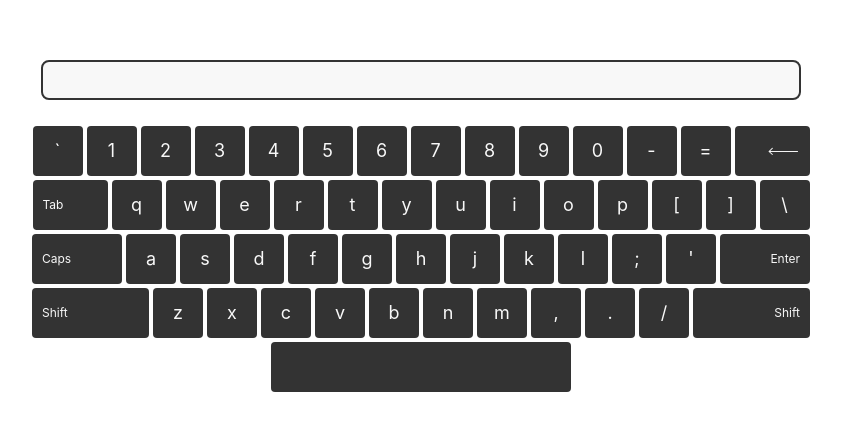
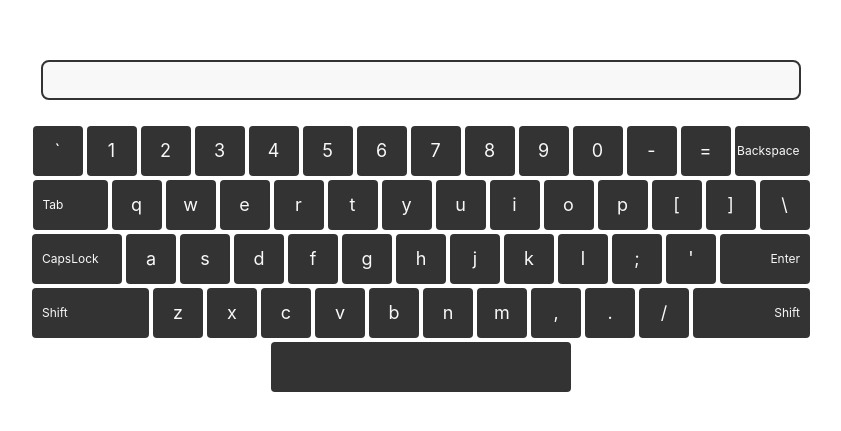
Before and after one commit to Arnav350/virtual-keyboard, a React (Create React App) app: page / in a window 1280 px wide. Shown: the part 187-618 px from the top of the page, without its empty margins (219-1060 px from the left). Built offline with nearby package versions, Linux system fonts and the light colour scheme.

Commit message:
worked on clicking buttons, not working

```diff
--- a/src/App.css
+++ b/src/App.css
@@ -20,7 +20,7 @@
   width: 100%;
   background-color: #f8f8f8;
   font-size: 20px;
-  border: 2px solid #333333;
+  border: 2px solid #333;
   border-radius: 8px;
 }
 
@@ -47,12 +47,13 @@
   justify-content: center;
   padding: 1%;
   width: 5%;
-  background-color: #333333;
+  background-color: #333;
   font-size: 18px;
   color: #f8f8f8;
   border-radius: 4px;
   aspect-ratio: 1 / 1;
   cursor: pointer;
+  transition: background-color 100ms;
 }
 
 .key__tab,
--- a/src/App.tsx
+++ b/src/App.tsx
@@ -1,12 +1,33 @@
-import React, { useState } from "react";
+import React, { useEffect, useState } from "react";
 import "./App.css";
 
 function App() {
-  const [message, setMessage] = useState("");
+  const [message, setMessage] = useState<string>("");
   // const [capital, setCapital] = useState(false);
+  const key = document.querySelectorAll<HTMLDivElement>(".key");
+
+  function handlePress(event: any) {
+    for (let i = 0; i < key.length; i++) {
+      key[i].style.backgroundColor = "#333";
+      if (key[i].innerHTML === event.key) {
+        key[i].style.backgroundColor = "#ddd";
+      }
+    }
+  }
+
+  // function handleClick(key: any) {
+  //   console.log(key.innerHTML);
+  // }
+
+  // useEffect(() => {
+  //   for (let i = 0; i < key.length; i++) {
+  //     key[i].addEventListener("click", () => handleClick(key[i]));
+  //     key[i].removeEventListener("click", () => handleClick(key[i]));
+  //   }
+  // }, [key]);
 
   return (
-    <div className="container" onKeyDown={(event) => console.log(event.key)}>
+    <div className="container" onKeyDown={(event: any) => handlePress(event)}>
       <input
         type="text"
         value={message}
@@ -28,7 +49,7 @@ function App() {
           <div className="key">0</div>
           <div className="key">-</div>
           <div className="key">=</div>
-          <div className="key key__backspace">{"<"}---</div>
+          <div className="key key__backspace">Backspace</div>
         </div>
         <div className="row">
           <div className="key key__tab">Tab</div>
@@ -47,7 +68,7 @@ function App() {
           <div className="key key__backslash">\</div>
         </div>
         <div className="row">
-          <div className="key key__caps">Caps</div>
+          <div className="key key__caps">CapsLock</div>
           <div className="key">a</div>
           <div className="key">s</div>
           <div className="key">d</div>
@@ -76,7 +97,7 @@ function App() {
           <div className="key key__shift-right">Shift</div>
         </div>
         <div className="row">
-          <div className="key key__space"></div>
+          <div className="key key__space"> </div>
         </div>
       </div>
     </div>
```
